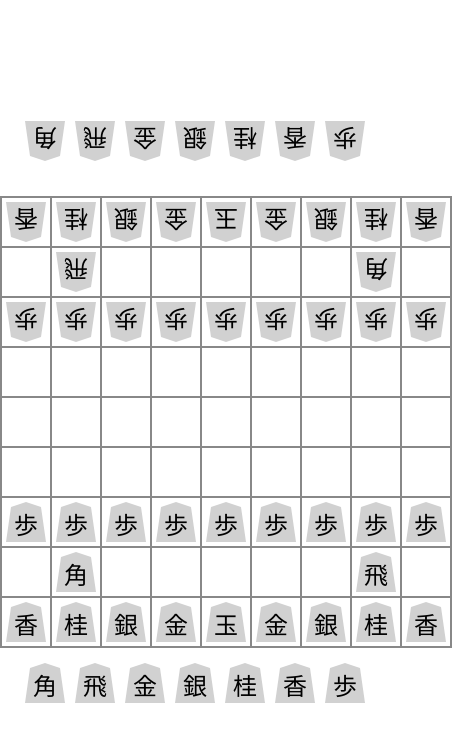
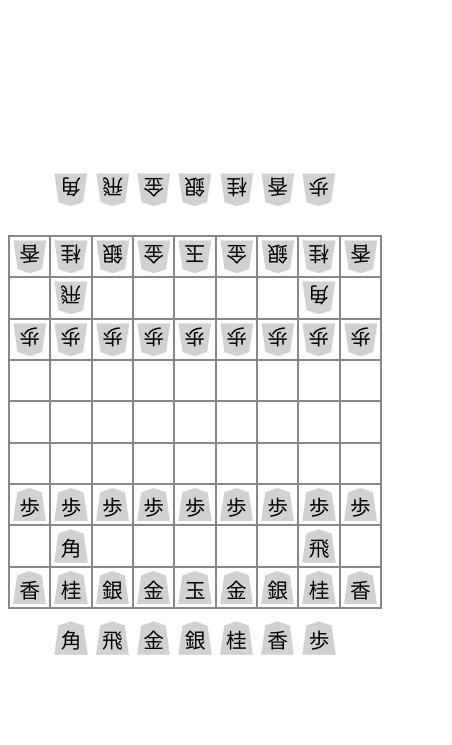
Before and after one commit to HImichun/shogi, a website: page public/hotseat.html in a window 390 px wide. Shown: the whole page, 452 px wide, since content can reach past the window. Drawn offline with Linux system fonts and the light colour scheme.

Commit message:
now it's responsive

```diff
--- a/public/shogi-client.js
+++ b/public/shogi-client.js
@@ -524,7 +524,7 @@ function message(text){
 function ask(text){
 	return new Promise((resolve,reject)=>{
 		const box = document.createElement("div")
-		box.className = "message-box"
+		box.className = "message-box prompt-box"
 		document.querySelector("#messages").appendChild( box )
 
 		const p = document.createElement("p")
--- a/public/style.css
+++ b/public/style.css
@@ -2,6 +2,7 @@
 	margin: 0;
 	padding: 0;
 	box-sizing: border-box;
+/* 	overflow: hidden; */
 }
 
 .shogi{
@@ -9,11 +10,17 @@
 	height: 100vh;
 	flex-direction: column;
 	justify-content: center;
+	--size: calc( 100vw / 9 - 2px);
+}
+@media (min-width: 452px){
+	.shogi{
+		--size: 50px;
+	}
 }
 
 .board{
 	position: relative;
-	width: 452px;
+	width: calc( var(--size) * 9 + 2px );
 	margin: 0 auto;
 
 	border-spacing: 0;
@@ -25,7 +32,6 @@
 }
 
 .board .cell{
-	--size: 50px;
 	width: var(--size);
 	height: var(--size);
 	border: 1px solid #888;
@@ -39,17 +45,17 @@
 	position: absolute;
 	top: 0;
 	left: 0;
-	width: 50px;
-	height: 50px;
+	width: var(--size);
+	height: var(--size);
 
 	text-align: center;
-	font-size: 24px;
-	line-height: 50px;
+	font-size: calc( var(--size) / 2 );
+	line-height: var(--size);
 }
 .piece{
 	pointer-events: none;
-	top: calc( 50px * var(--y,0) );
-	left: calc( 50px * var(--x,0) );
+	top: calc( var(--size) * var(--y,0) );
+	left: calc( var(--size) * var(--x,0) );
 
 	--scale: 1;
 	--rotation: 0deg;
@@ -84,9 +90,9 @@
 
 .hand{
 	position: relative;
-	margin: 10px auto;
-	height: 70px;
-	width: 350px;
+	margin: calc( var(--size) * 1/5 ) auto;
+	height: calc( var(--size) * 7/5 );
+	width: calc( var(--size) * 7 );
 }
 
 .hand .piece{
@@ -101,16 +107,16 @@
 .hand .numbers{
 	display: flex;
 	position: relative;
-	top: 34px;
+	top: calc( var(--size) * 34/50 );
 	pointer-events: none;
 }
 .hand .numbers .number{
-	width: 50px;
-	height: 50px;
+	width: var(--size);
+	height: var(--size);
 
 	text-align: center;
-	font-size: 24px;
-	line-height: 50px;
+	font-size: calc( var(--size) / 2 );
+	line-height: var(--size);
 }
 
 
@@ -119,6 +125,7 @@
 	display: flex;
 	position: absolute;
 	width: 400px;
+	max-width: 100%;
 	height: 100%;
 	top: 0;
 	left: 50%;
@@ -131,7 +138,7 @@
 
 .message-box{
 	position: relative;
-	width: 400px;
+	width: 100%;
 	margin: 10px 0;
 	padding: 10px;
 
@@ -198,3 +205,6 @@
 	background: rgba(255,100,100,.9);
 	box-shadow: 0 0 4px rgba(255,0,0,1);
 }
+.message-box:not(.prompt-box){
+	max-width: calc( 100% - 45px );
+}
```
